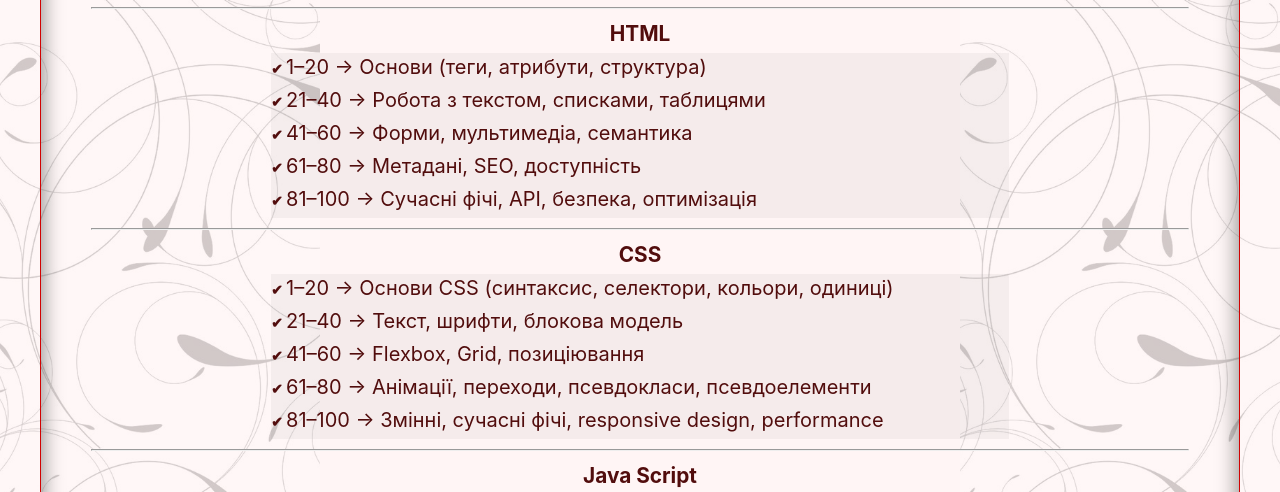
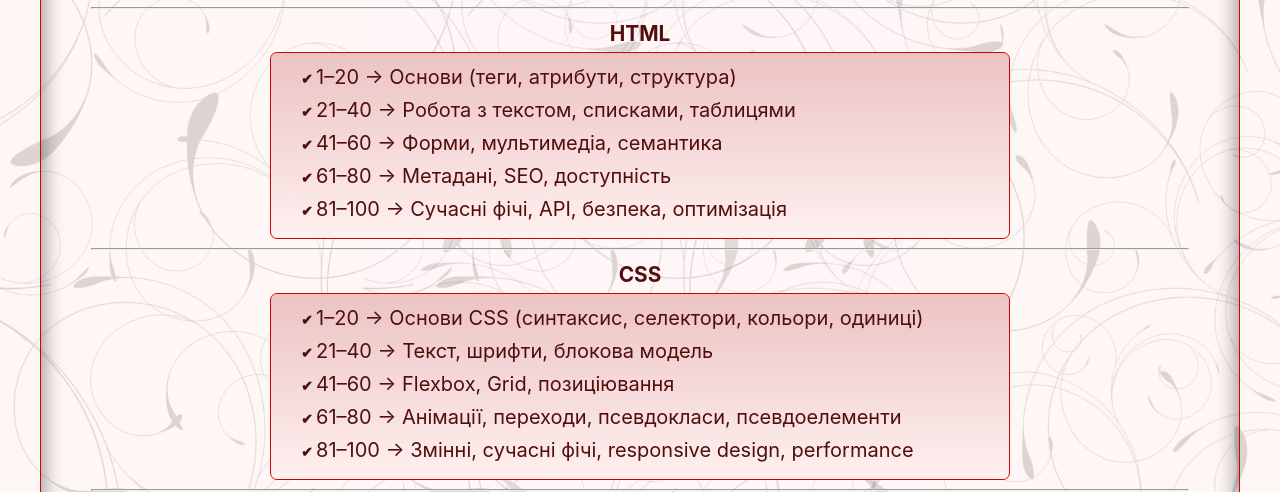
Before and after one commit to R220V/500-FAQ-mop, a plain HTML site: page index.html in a window 1280 px wide. Both pictures are taken after a click on the button 432 px from the left and 22 px from the top of the page. Shown: the part 281-773 px from the top of the page. Drawn offline with nearby package versions, Linux system fonts and the light colour scheme.

Commit message:
color_correct

```diff
--- a/css/style.css
+++ b/css/style.css
@@ -627,9 +627,9 @@ pre {
     position: fixed;
     top: 0;
     bottom: 0;
-    width: 320px;
+    width: 917.5px;
     background: url('/img/bg/teksturi-zavitushek_.jpg') center/cover no-repeat;
-    opacity: 0.2;
+    opacity: 0.15;
     z-index: -1;
   }
 
@@ -717,6 +717,12 @@ pre {
     margin-top: 5px;
     padding: 0 180px;
   }
+  section ul {
+    background-image: linear-gradient(var(--code-bg), var(--card-accent));
+    padding: 10px 30px;
+    outline: 1px solid var(--stroke);
+    border-radius: 6px;
+  }
   .wrap-content {
     padding: 0;
     background: var(--card);
--- a/script/script_theme.js
+++ b/script/script_theme.js
@@ -29,15 +29,15 @@ function setTheme(theme) {
     },
     yellow: {
       '--bg': '#ffffe3ff',
-      '--card': '#ffffffff',
-      '--card-alt': '#e7e5a0ff',
-      '--card-accent': '#ffffe9ff',
+      '--card': '#fffddfff',
+      '--card-alt': '#eeeea8ff',
+      '--card-accent': '#eeeea8ff',
       '--text': '#413801ff',
       '--text-logo': '#000000ff',
       '--text-alt': '#000000',
-      '--accent': '#858443ff',
-      '--stroke': '#78793bff',
-      '--code-bg': '#faee98ff',
+      '--accent': '#6b6a14ff',
+      '--stroke': '#b8a926ff',
+      '--code-bg': '#fffeddff',
     },
     green: {
       '--bg': '#ebffebff',
@@ -73,19 +73,19 @@ function setTheme(theme) {
       '--text-alt': '#002e99ff',
       '--accent': '#3388cc',
       '--stroke': '#1231aaff',
-      '--code-bg': '#9dbfffff',
+      '--code-bg': '#b4cffdff',
     },
     purple: {
       '--bg': '#f4e6fd',
       '--card': '#ffffffd0',
-      '--card-alt': '#be9dceff',
+      '--card-alt': '#c5a2caff',
       '--card-accent': '#fce5ffff',
-      '--text': '#641264ff',
+      '--text': '#581058ff',
       '--text-logo': '#611485ff ',
       '--text-alt': '#fdfdfdff',
       '--accent': '#cc00ffff',
       '--stroke': '#750775ff',
-      '--code-bg': '#d3b2d3ff',
+      '--code-bg': '#8f588f44',
     },
 
     light: {
@@ -105,13 +105,13 @@ function setTheme(theme) {
       '--bg': '#0d1531ff',
       '--card': '#090735ff',
       '--card-alt': '#06050eff',
-      '--card-accent': '#1f1f1fff',
-      '--text': '#ddd9d9ff',
+      '--card-accent': '#261d4eff',
+      '--text': '#c5c5c5ff',
       '--text-logo': '#e9ecf1',
       '--text-alt': '#ffffff',
       '--accent': '#e2ecffff',
       '--stroke': '#26304a',
-      '--code-bg': '#22252eff',
+      '--code-bg': '#050505af',
       '--bshadow': '0 0 10px 2px rgba(196, 243, 237, 0.56)',
     },
   };
```
